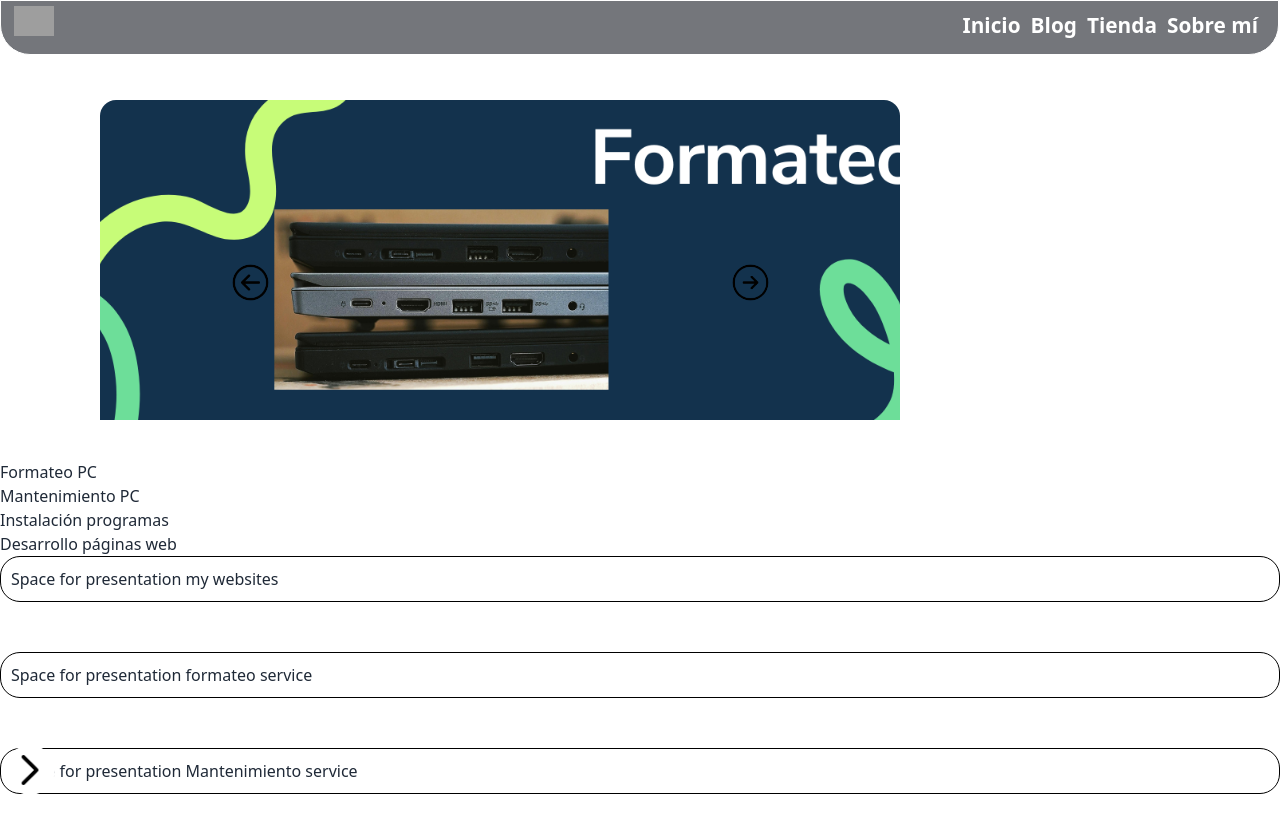
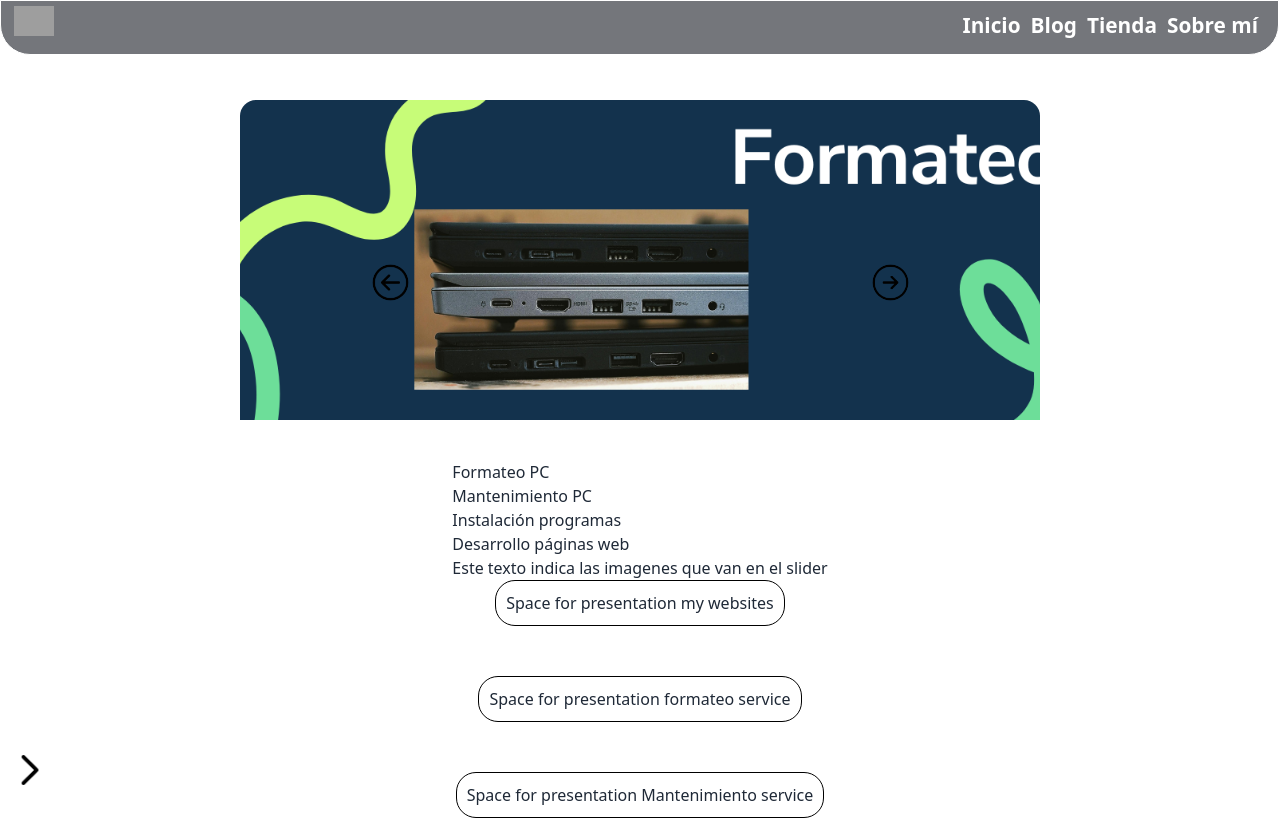
Before and after one commit to julianesp/neuraidev, a Next.js app: page /Services in a window 1280 px wide. Shown: the top 820 px of the page. Built offline with nearby package versions, Linux system fonts and the light colour scheme; grey boxes are pictures that could not be loaded.

Commit message:
Posicionanso slider de Servicios

```diff
--- a/src/pages/Services.jsx
+++ b/src/pages/Services.jsx
@@ -32,12 +32,17 @@ const Services = () => {
   return (
     <RootLayout>
       <section className={styles.services}>
-        <ImageSlider imagePaths={imagePaths} enableTransition={false} />
+        <ImageSlider
+          className={`h-max`}
+          imagePaths={imagePaths}
+          enableTransition={false}
+        />
         <ul>
           <li>Formateo PC</li>
           <li>Mantenimiento PC</li>
           <li>Instalación programas</li>
           <li>Desarrollo páginas web</li>
+          <li>Este texto indica las imagenes que van en el slider</li>
         </ul>
 
         <p>Space for presentation my websites</p>
--- a/src/styles/ImageSlider.module.scss
+++ b/src/styles/ImageSlider.module.scss
@@ -15,8 +15,8 @@
 }
 
 .image img {
-  width: 100dvw;
-  width: calc(100% - 15px);
+  // width: 100dvw;
+  // width: calc(100% - 15px);
 
   // border: 1px solid #000;
   border-top-left-radius: 20px;
--- a/src/styles/Services.module.scss
+++ b/src/styles/Services.module.scss
@@ -1,11 +1,20 @@
 @import "./mixins";
 
 .services{
+  @include flex-column;
 
+
+
+  height: 100%;
   margin-top: 60px;
 
   & p {
     margin-bottom: 50px;
     @include border_dark;
   }
+
+  & img {
+    height: inherit;
+    object-fit: cover;
+  }
 }
```
